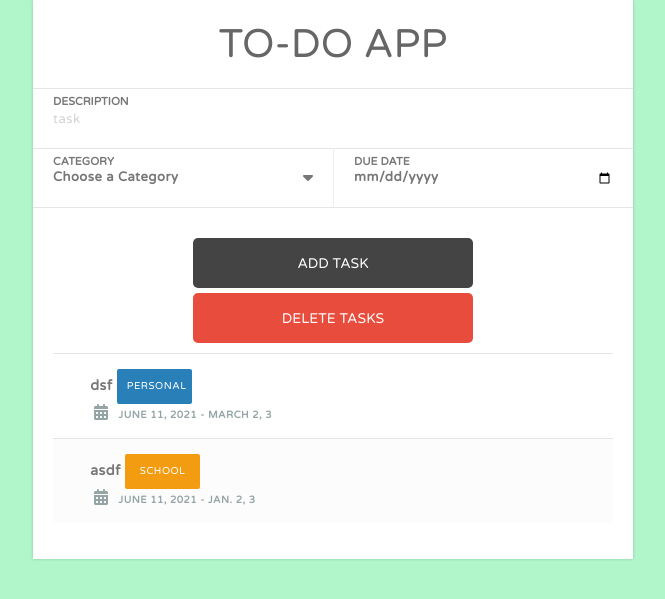
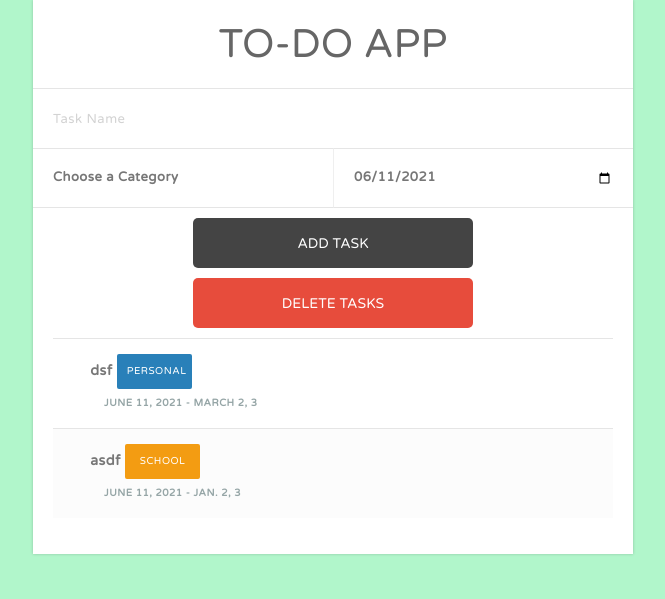
Before and after one commit to li-matthew/todoApp, a Django app: page / in a window 1280 px wide. Shown: the top 599 px of the page, without its empty margins (307-972 px from the left). Run offline with Django 3.2, Linux system fonts and the light colour scheme; data comes from the database, SQL or seed files in the repository; both versions use the stored data as it was after the commit; some libraries are stand-ins or nearby versions; some web fonts are replaced.

Commit message:
update styling

```diff
--- a/todolist/static/css/styles.css
+++ b/todolist/static/css/styles.css
@@ -67,11 +67,12 @@ h1 {
     border-top: 1px solid #e5e5e5;
     position: relative;
     overflow: hidden;
+    margin-bottom: 0;
 }
 
 .inputContainer.last {
     border-bottom: 1px solid #e5e5e5;
-    margin-bottom: 20px;
+    /* margin-bottom: 20px; */
 }
 
 .inputContainer.half.last.right {
@@ -102,7 +103,7 @@ input[type='date'] {
     cursor: pointer;
 }
 
-input[type='date'].focus, input[type='text']:focus, select:focus {
+input[type='date']:focus, input[type='text']:focus, select:focus {
     outline: none;
     background: #ecf0f1;
 }
@@ -180,7 +181,7 @@ button {
 .taskAdd {
     background: #444444;
     /* padding-left: 31px; */
-    margin-bottom: 5px;
+    margin-bottom: 10px;
 }
 
 .taskAdd:hover {
--- a/todolist/templates/index.html
+++ b/todolist/templates/index.html
@@ -1,13 +1,13 @@
 <!DOCTYPE html>
-<html>
+<html lang='en'>
 
 <head>
     <meta charset='UTF-8'>
+    <meta name="viewport" content="width=device-width, initial-scale=1, shrink-to-fit=no">
     <title>TO-DO APP</title>
     {% load static %}
     <link href="https://cdn.jsdelivr.net/npm/bootstrap@5.0.1/dist/css/bootstrap.min.css" rel="stylesheet"
         integrity="sha384-+0n0xVW2eSR5OomGNYDnhzAbDsOXxcvSN1TPprVMTNDbiYZCxYbOOl7+AMvyTG2x" crossorigin="anonymous">
-    <link href="//netdna.bootstrapcdn.com/font-awesome/3.2.1/css/font-awesome.css" rel="stylesheet">
     <link rel='stylesheet' type='text/css' href="{% static 'css/styles.css' %}">
 </head>
 
@@ -18,37 +18,32 @@
                 <h1>TO-DO APP</h1>
                 <form action='' method='post'>
                     {% csrf_token %}
-                    <div class='inputContainer'>
-                        <input type='text' id='description' class='taskName' placeholder='task' name='description'
-                            required>
-                        <label for='description'>Description</label>
+                    <div class="inputContainer input-group">
+                        <input type="text" class="taskName" placeholder="Task Name" aria-label="task"
+                            aria-describedby="basic-addon1">
                     </div>
-                    <div class='inputContainer half last'>
-                        <i class='fa fa-caret-down selectArrow'></i>
-                        <select id='category' class='taskCategory' name='categorySelect'>
+                    <div class="inputContainer half last input-group">
+                        <select id='category' class="taskCategory" name='categorySelect' required>
                             <option class='disabled' value=''>Choose a Category</option>
                             {% for category in categories %}
                             <option class='' value='{{ category.name }}' name='{{ category.name }}'>{{ category.name }}
                             </option>
                             {% endfor %}
                         </select>
-                        <label for='category'>Category</label>
                     </div>
-                    <div class='inputContainer half last right'>
-                        <input type='date' id='dueDate' class='taskDate' name='date'>
-                        <label for='dueDate'>Due Date</label>
+                    <div class="inputContainer half last right input-group">
+                        <input class="taskDate" type="date" value={{ date }} id='dueDate' name='date'>
                     </div>
                     <div class='row'>
                         <button class='taskAdd' name='taskAdd' type='submit'>
-                            <!-- <i class='fa fa-plus icon'></i> -->
                             Add Task
                         </button>
                         <button class='taskDelete' name='taskDelete' formnovalidate='' type='submit'
                             onclick="$('input#sublist').click();">
-                            <!-- <i class='fa fa-trash-o icon'></i> -->
                             Delete Tasks
                         </button>
                     </div>
+
                     <ul class='taskList'>
                         {% for todo in todos %}
                         <li class='taskItem'>
@@ -58,7 +53,10 @@
                                 <span class='complete-'>{{ todo.title }}</span>
                             </label>
                             <span class="category-{{ todo.category }}">{{ todo.category }}</span>
-                            <strong class="taskDate"><i class="fa fa-calendar"></i>{{ todo.created }} - {{ todo.due_date }}</strong>
+                            <strong class="taskDate">
+                                <i class="fa fa-calendar"></i>
+                                {{ todo.created }} - {{ todo.due_date }}
+                            </strong>
                         </li>
                         {% endfor %}
                     </ul>
@@ -66,7 +64,15 @@
             </div>
         </div>
     </div>
-    <script src="https://ajax.googleapis.com/ajax/libs/jquery/3.6.0/jquery.min.js"></script>
+    <script src="https://code.jquery.com/jquery-3.3.1.slim.min.js"
+        integrity="sha384-q8i/X+965DzO0rT7abK41JStQIAqVgRVzpbzo5smXKp4YfRvH+8abtTE1Pi6jizo"
+        crossorigin="anonymous"></script>
+    <script src="https://cdnjs.cloudflare.com/ajax/libs/popper.js/1.14.7/umd/popper.min.js"
+        integrity="sha384-UO2eT0CpHqdSJQ6hJty5KVphtPhzWj9WO1clHTMGa3JDZwrnQq4sF86dIHNDz0W1"
+        crossorigin="anonymous"></script>
+    <script src="https://stackpath.bootstrapcdn.com/bootstrap/4.3.1/js/bootstrap.min.js"
+        integrity="sha384-JjSmVgyd0p3pXB1rRibZUAYoIIy6OrQ6VrjIEaFf/nJGzIxFDsf4x0xIM+B07jRM"
+        crossorigin="anonymous"></script>
 </body>
 
 </html>
--- a/todolist/views.py
+++ b/todolist/views.py
@@ -1,5 +1,7 @@
 from django.shortcuts import render, redirect
 from .models import TodoList, Category
+from django.contrib import messages
+from django.utils import timezone, dateformat
 
 # Create your views here.
 def index(request):
@@ -19,4 +21,4 @@ def index(request):
             for todoId in checkedList:
                 todo = TodoList.objects.get(id=int(todoId))
                 todo.delete()
-    return render(request, 'index.html', {'todos': todos, 'categories': categories})
+    return render(request, 'index.html', {'todos': todos, 'categories': categories, 'date': dateformat.format(timezone.now().date(), 'Y-m-d')})
```
Also changed, not shown: todoapp/settings.py (+12 -0 lines), db.sqlite3.
